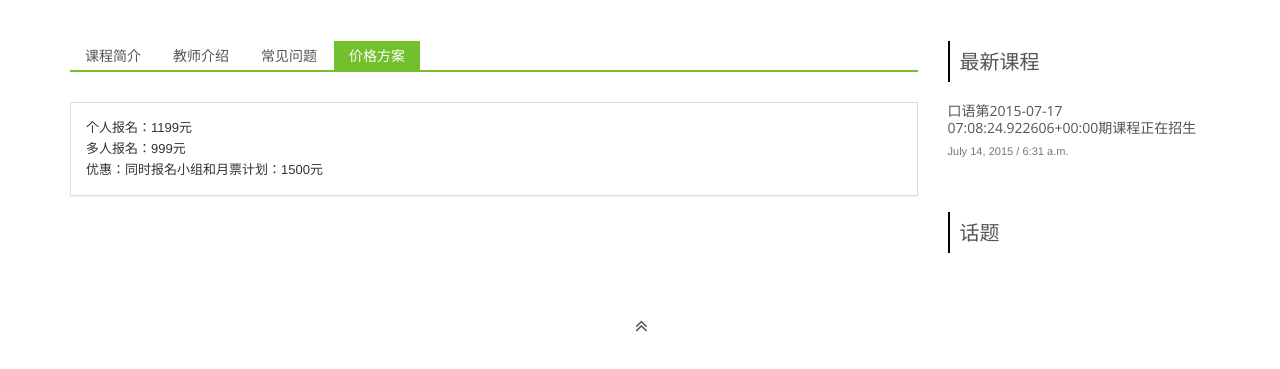
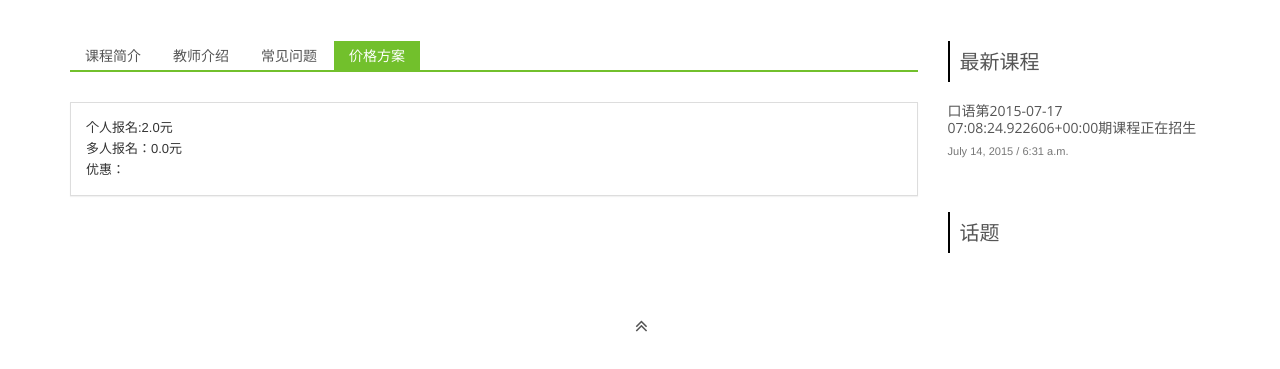
Before and after one commit to jacgrady1/gitTFT, a Django app: page /home/course/2 in a window 1280 px wide, after a click on "价格方案". Shown: the part 499-868 px from the top of the page. Run offline with Django 3.2, Linux system fonts and the light colour scheme; data comes from the database, SQL or seed files in the repository; both versions use the stored data as it was after the commit; some libraries are stand-ins or nearby versions.

Commit message:
course price implemented

```diff
--- a/project_TFT/app_TFT/models.py
+++ b/project_TFT/app_TFT/models.py
@@ -14,6 +14,8 @@ class Course(models.Model):
     start_date = models.DateField(blank=True)
     start_time = models.TimeField(blank=True)
     price = models.FloatField(blank=True)
+    group_price = models.FloatField(blank=True)
+    promotion_info= models.CharField(blank=True,max_length=200)
 
     def __unicode__(self):
          return self.name
--- a/project_TFT/app_TFT/templates/course.html
+++ b/project_TFT/app_TFT/templates/course.html
@@ -188,7 +188,7 @@
                                 <div class="panel panel-default">
                                     <div class="panel-collapse collapse in" id="collapse-v4-One">
                                         <div class="panel-body">
-                                            个人报名：1199元<br>多人报名：999元 <br>优惠：同时报名小组和月票计划：1500元
+                                            个人报名:{{course.price}}元<br>多人报名：{{course.group_price}}元 <br>优惠：{{course.promotion_info}}
                                         </div>
                                     </div>
                                 </div>
```
Also changed, not shown: project_TFT/app_TFT/migrations/0007_auto_20150721_0803.py (added), project_TFT/db.sqlite3.
